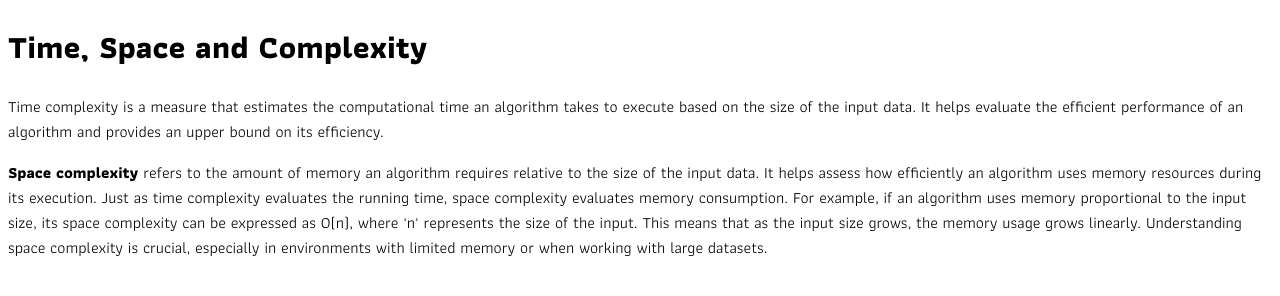
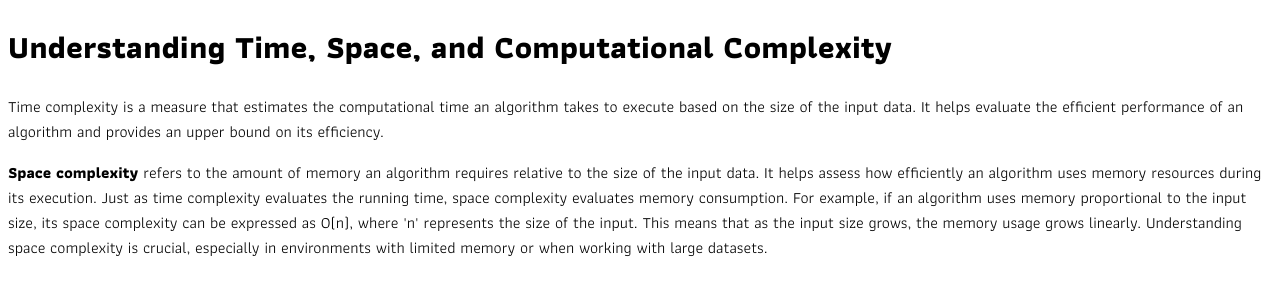
Before and after one commit to acciojob/time-and-space-complexity-1aniket, a website: page main.html in a window 1280 px wide. Drawn offline with Linux system fonts and the light colour scheme; a web font is replaced by a local one.

Commit message:
created a submission

```diff
--- a/main.html
+++ b/main.html
@@ -13,7 +13,7 @@
 <body>
 	<!-- the entire body must be written by student -->
 
-	<h1>Time, Space and Complexity</h1>
+	<h1>Understanding Time, Space, and Computational Complexity</h1>
 	<p>Time complexity is a measure that estimates the computational time an algorithm takes to execute based on the size of the input data. It helps evaluate the efficient performance of an algorithm and provides an upper bound on its efficiency.</p>
 	<p><b>Space complexity</b> refers to the amount of memory an algorithm requires relative to the size of the input data. It helps assess how efficiently an algorithm uses memory resources during its execution. Just as time complexity evaluates the running time, space complexity evaluates memory consumption. For example, if an algorithm uses memory proportional to the input size, its space complexity can be expressed as O(n), where 'n' represents the size of the input. This means that as the input size grows, the memory usage grows linearly. Understanding space complexity is crucial, especially in environments with limited memory or when working with large datasets.</p>
     <script type="text/javascript" src="./script.js">
```
